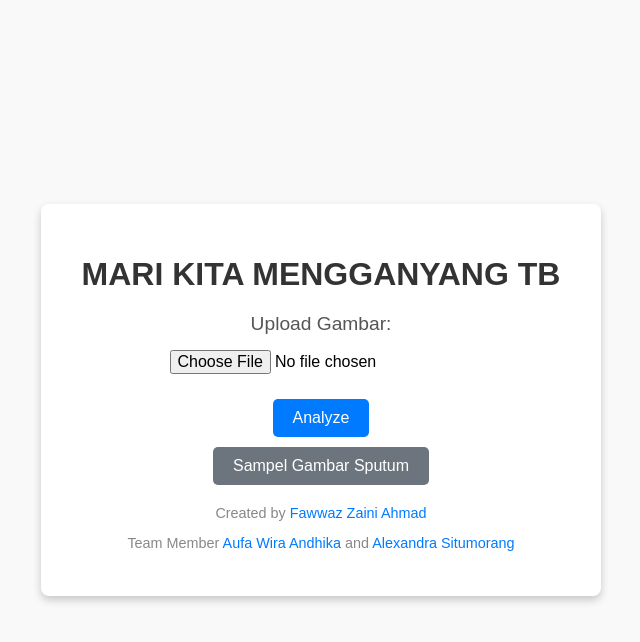
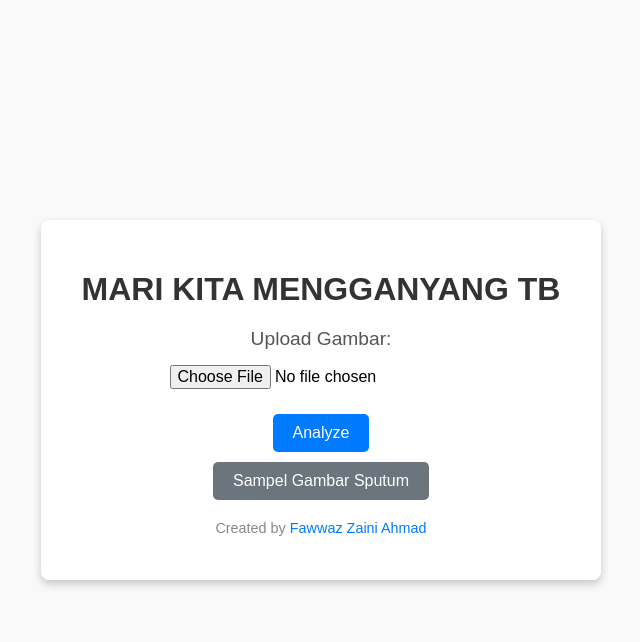
Before and after one commit to pakfawwaz/GanyangTB, a Flask app: page / in a window 1280 px wide. Shown: the top 642 px of the page, without its empty margins (319-959 px from the left). Run offline with Flask 3, Linux system fonts and the light colour scheme.

Commit message:
Update index.html

```diff
--- a/templates/index.html
+++ b/templates/index.html
@@ -96,7 +96,6 @@
         <button class="btn-secondary" onclick="redirectToSamples()">Sampel Gambar Sputum</button>
         <footer>
             <p>Created by <a href="https://www.linkedin.com/in/fawwaz-zaini-ahmad-82b03a190/" target="_blank">Fawwaz Zaini Ahmad</a></p>
-            <p>Team Member <a href="https://www.linkedin.com/in/aufaandhika/" target="_blank">Aufa Wira Andhika</a> and <a href="https://www.linkedin.com/in/alexandrasitumorang/" target="_blank">Alexandra Situmorang</a></p>
         </footer>
     </div>
 
```
